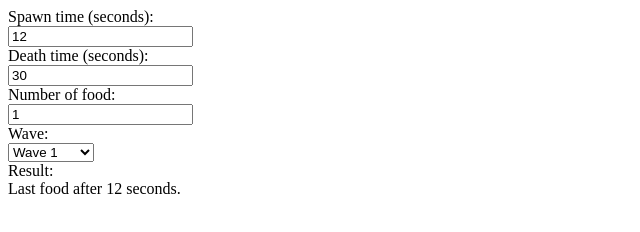
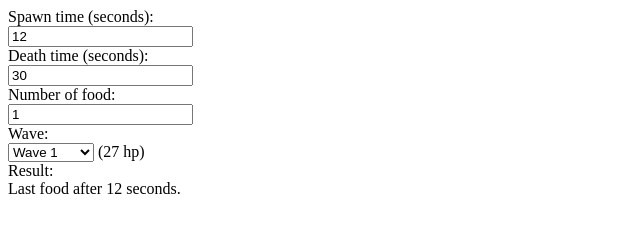
Before and after one commit to henke96/Spacing, a plain HTML site: page index.html in a window 1280 px wide. Shown: the full height of the page, 0-640 px from the left. Drawn offline with Linux system fonts and the light colour scheme.

Commit message:
Show healer hp

```diff
--- a/index.html
+++ b/index.html
@@ -20,7 +20,7 @@ Wave:<br>
 <option value="60">Wave 7/10</option>
 <option value="67">Wave 8</option>
 <option value="76">Wave 9</option>
-</select><br>
+</select> <span id="healerhp"></span><br>
 Result:<br>
 <span id="result"></span>
 </body>
--- a/js/spacing.js
+++ b/js/spacing.js
@@ -1,8 +1,9 @@
-const HTML_RESULT_ID = "result"; // textContent
-const HTML_WAVE_ID = "wave"; // value
-const HTML_SPAWNTIME_ID = "spawntime"; // value
-const HTML_DEATHTIME_ID = "deathtime"; // value
-const HTML_NUMFOOD_ID = "numfood"; // value
+const HTML_RESULT_ID = "result";
+const HTML_WAVE_ID = "wave";
+const HTML_SPAWNTIME_ID = "spawntime";
+const HTML_DEATHTIME_ID = "deathtime";
+const HTML_NUMFOOD_ID = "numfood";
+const HTML_HEALERHP_ID = "healerhp";
 
 function setResult(res) {
     document.getElementById(HTML_RESULT_ID).textContent = res;
@@ -10,6 +11,7 @@ function setResult(res) {
 
 function calculate() {
     var healerHP = Number(document.getElementById(HTML_WAVE_ID).value);
+	document.getElementById(HTML_HEALERHP_ID).textContent = "(" + healerHP + " hp)";
 
     var spawnTime = Number(document.getElementById(HTML_SPAWNTIME_ID).value);
     if (isNaN(spawnTime) || spawnTime < 12 || spawnTime % 6 !== 0) {
```
